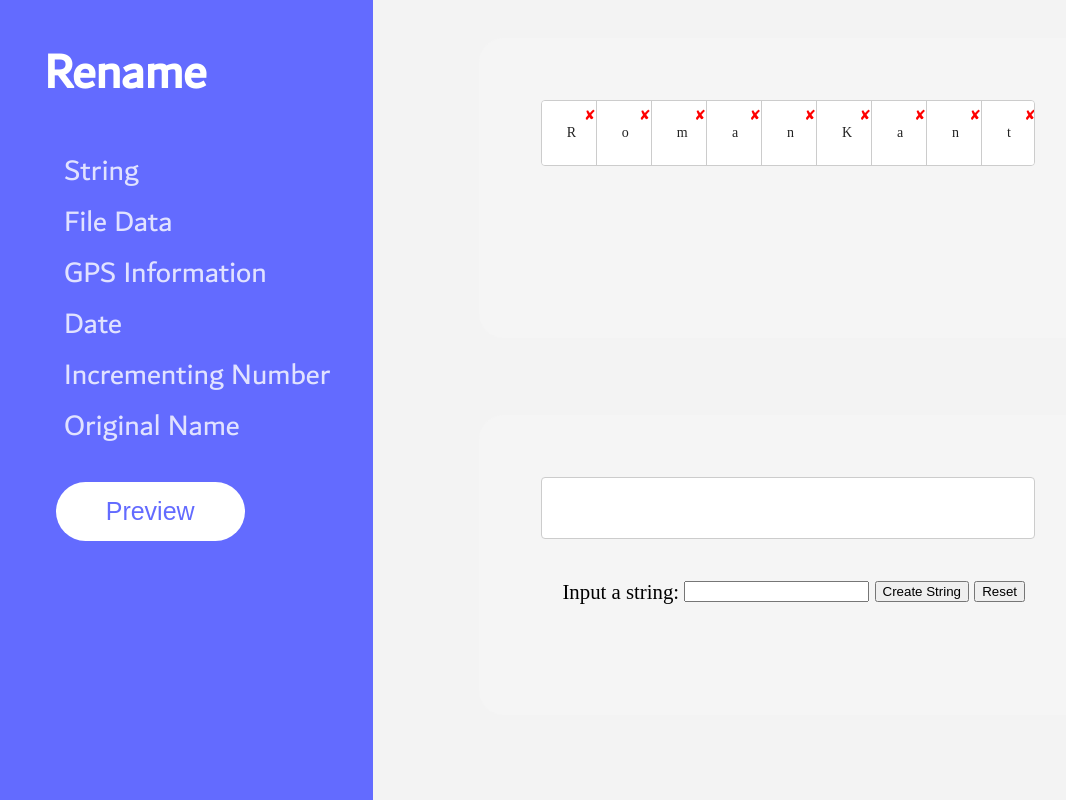
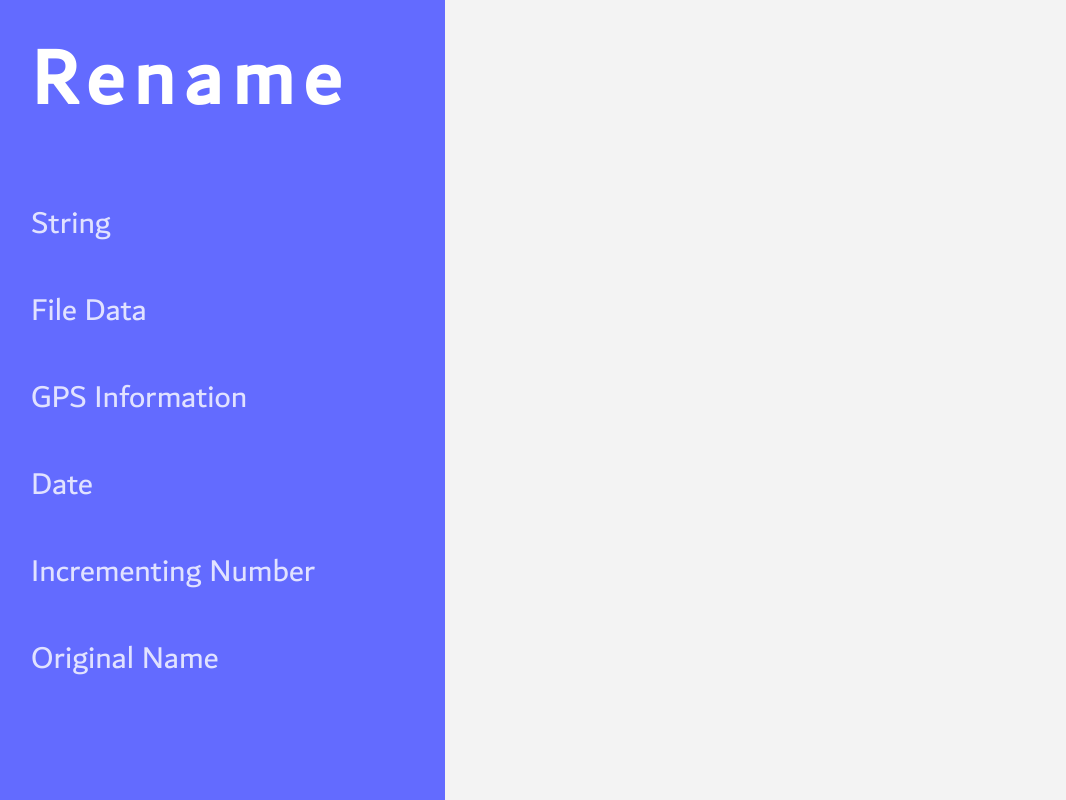
Before and after one commit to arshwaraich/rename-app, an Angular app: page / in a window 1280 px wide. Shown: the top 800 px of the page, without its empty margins (8-1074 px from the left). Built offline with nearby package versions, Linux system fonts and the light colour scheme.

Commit message:
Navbar css upgrade done

```diff
--- a/src/app/app.component.html
+++ b/src/app/app.component.html
@@ -3,7 +3,6 @@
     <app-side-menu></app-side-menu>
   </div>
   <div class="div2">
-    <app-filename-builder></app-filename-builder>
     <router-outlet></router-outlet>
   </div>
 </div>
--- a/src/app/side-menu/side-menu.component.css
+++ b/src/app/side-menu/side-menu.component.css
@@ -11,17 +11,24 @@
 }
 
 .expanded {
-    padding: 32px;
-    height: calc(100% - 64px);
-    width: 70%;
+    padding: 14px 39px;
+    height: calc(100% - 28px);
+    width: calc(100% - 78px);
 }
 
 .nav-header > h1 {
     margin: 0px;
-    margin-left: 20px;
+    line-height: 135px;
     font-family: 'Dubai-regular';
-    font-size: 50px;
+    font-size: 80px;
     color: white;
+    letter-spacing: 10px;
+}
+
+.nav-items {
+    margin-top: 48px;
+    margin-bottom: 104px;
+    padding: 0px;
 }
 
 .nav-items, .nav-items a {
@@ -29,11 +36,16 @@
     color: rgba(255, 255, 255, 0.808);
     list-style-type: none;
     text-decoration: none;
-    font-size: 30px;
+}
+
+.nav-items li {
+    font-size: 32px;
+    padding-bottom: 33px;
 }
 
 .nav-items a:hover {
     color: white;
+    font-weight: bold;
 }
 
 
@@ -45,7 +57,10 @@
 }
 
 #btn-preview {
-    font-size: 25px;
-    padding: 15px 50px 15px 50px;
-    margin-left: 10%;
+    margin: auto;
+    display: block;
+    width: 319px;
+    height: 73px;
+    font-size: 32px;
+    line-height: 54px;
 }
--- a/src/app/side-menu/side-menu.component.html
+++ b/src/app/side-menu/side-menu.component.html
@@ -3,12 +3,12 @@
         <h1>Rename</h1>
     </div>
     <ul class="nav-items">
-        <li><a class="navbar-brand" href="/String">String</a></li>
-        <li><a href="/FileData" > File Data </a></li>
-        <li><a href="/GPSinfo"> GPS Information </a></li>
-        <li><a href="/Date"> Date </a></li>
-        <li><a href="/IncrementNumber"> Incrementing Number </a></li>
-        <li><a href="/OriginalName"> Original Name </a></li>
+        <li><a class="navbar-brand" href="/string">String</a></li>
+        <li><a href="/fileData" > File Data </a></li>
+        <li><a href="/gps-info"> GPS Information </a></li>
+        <li><a href="/date"> Date </a></li>
+        <li><a href="/incrementNumber"> Incrementing Number </a></li>
+        <li><a href="/originalName"> Original Name </a></li>
     </ul>
     <div class="nav-footer">
         <button id="btn-preview">Preview</button>
```
